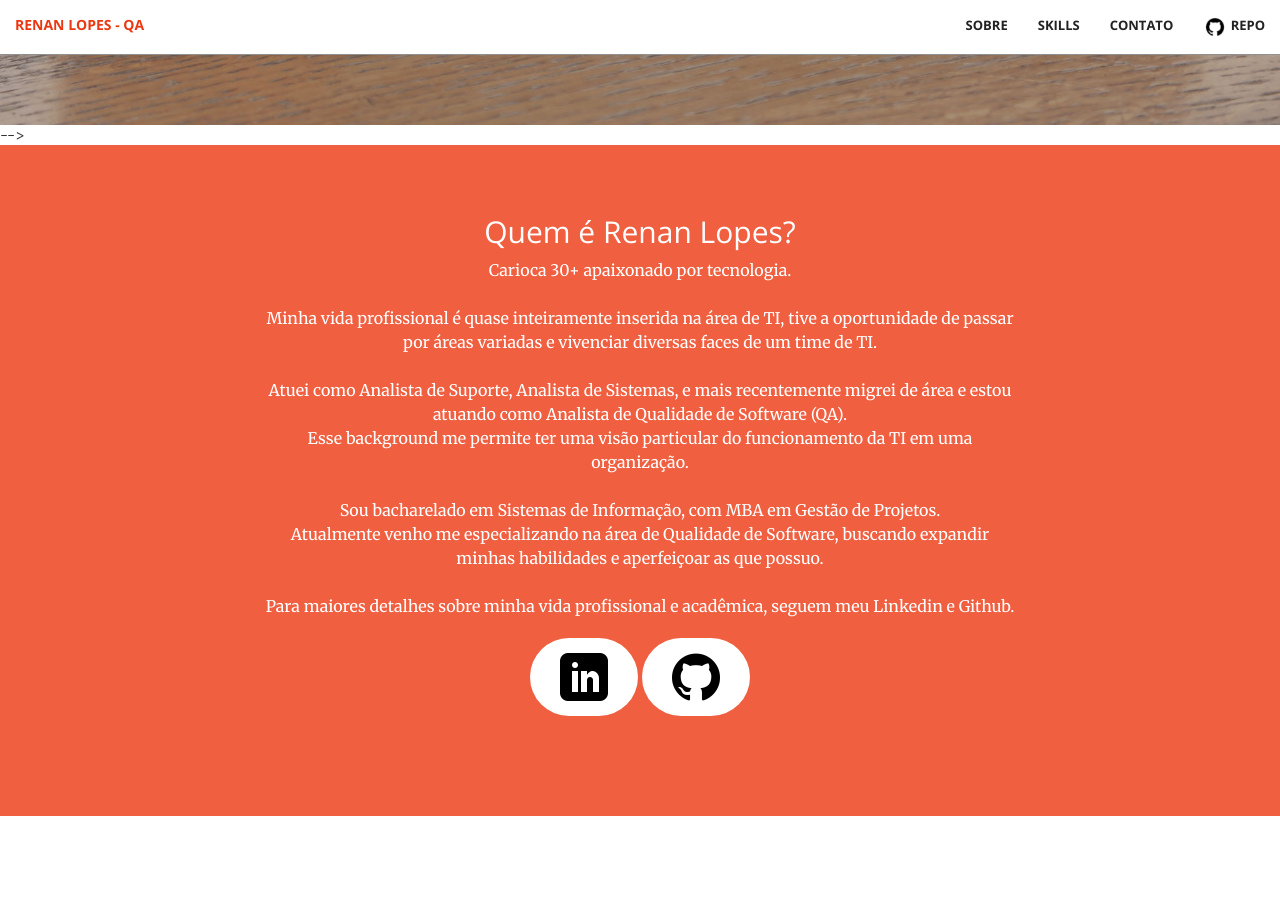
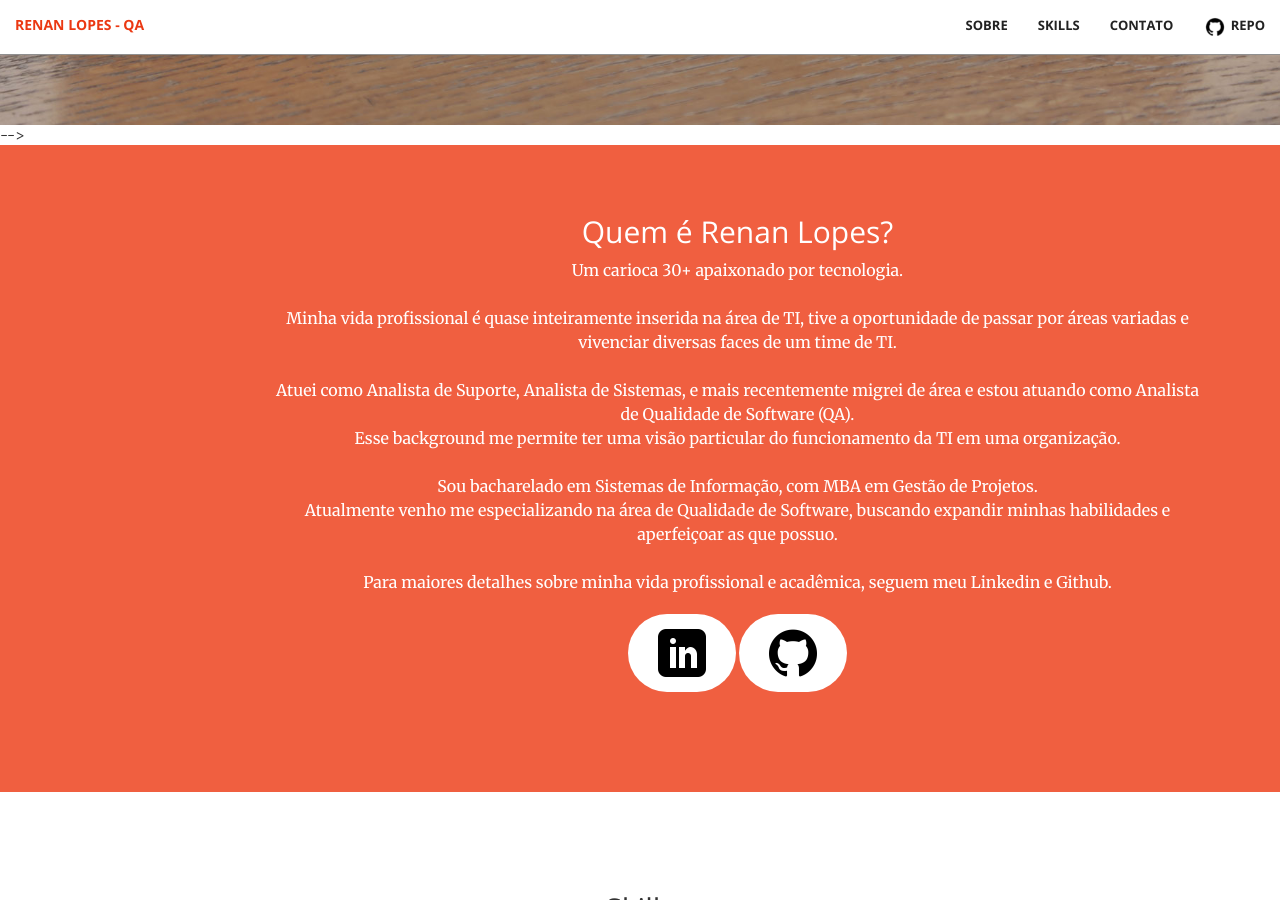
Before and after one commit to renanslopes/renanslopes.github.io, a Jekyll site: the page built from index.html, in a window 1280 px wide and 900 px high, scrolled down 775 px. Built offline with Jekyll 4.4.1, drawn with Linux system fonts in a browser that asks for light colours.

Commit message:
ajuste largura sobre

```diff
--- a/_includes/call-to-action.html
+++ b/_includes/call-to-action.html
@@ -1,10 +1,10 @@
 <section class="bg-primary" id="about">
     <div class="container">
         <div class="row">
-            <div class="col-lg-8 col-lg-offset-2 text-center">
+            <div class="col-lg-10 col-lg-offset-2 text-center">
                 <h2>Quem é Renan Lopes?</h2>
                 <p>
-                    Carioca 30+ apaixonado por tecnologia.
+                    Um carioca 30+ apaixonado por tecnologia.
                     <br /> <br />
                     Minha vida profissional é quase inteiramente inserida na área de TI,
                     tive a oportunidade de passar por áreas variadas e vivenciar diversas faces de um time de TI.
```
